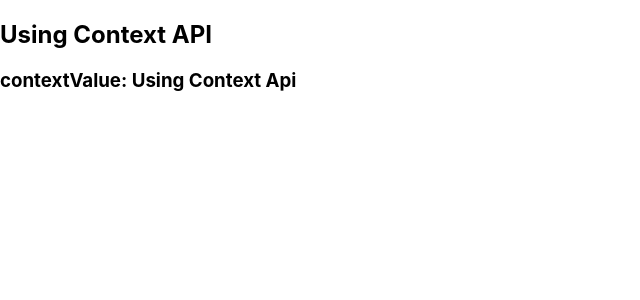
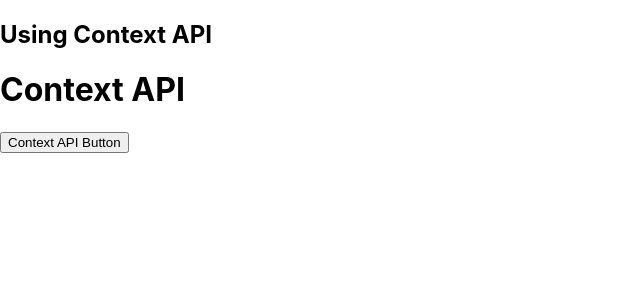
Before and after one commit to ilgyu8789/react-practice, a React (Create React App) app in the folder cra/: page / in a window 1280 px wide. Shown: the top 300 px of the page, without its empty margins (0-640 px from the left). Built offline with nearby package versions, Linux system fonts and the light colour scheme.

Commit message:
컨텍스트를 이용한 컴포넌트간 데이터 전송

```diff
--- a/cra/src/components/ContextApi.jsx
+++ b/cra/src/components/ContextApi.jsx
@@ -6,11 +6,40 @@
 
 class ContextApi extends React.Component {
   //  Context API 데이터 전송 예제
+  // render() {
+  //     return (
+  //         <Provider value="Using Context Api">
+  //             {/* Provider로 둘러 싼다 */}
+  //             <Children />
+  //         </Provider>
+  //     )
+  // }
+
+  //  컨텍스트로 객체 데이터 전송 예제
+  constructor(props) {
+    super(props);
+    this.state = { name: "Context API" };
+    //  this 바인드
+    this.setStateFunc = this.setStateFunc.bind(this);
+  }
+
+  setStateFunc(value) {
+    alert(value);
+    this.setState({ name: value });
+  }
+
   render() {
+    //  프로바이더에 전송할 객체
+    const content = {
+      ...this.state, //  state 전체
+      setStateFunc: this.setStateFunc, //  함수 전달
+    };
     return (
-      <Provider value="Using Context Api">
-        {/* Provider로 둘러 싼다 */}
-        <Children />
+      <Provider value={content}>
+        <div>
+          <h1>{this.state.name}</h1>
+          <Children />
+        </div>
       </Provider>
     );
   }
--- a/cra/src/components/ContextChildren2.jsx
+++ b/cra/src/components/ContextChildren2.jsx
@@ -2,10 +2,24 @@
 import { Consumer } from "./ContextApi"; //  데이터 소비자 임포트
 class ContextChildren2 extends React.Component {
   //  컨텍스트 이용하기 예제
+  // render() {
+  //     return (
+  //         <Consumer>
+  //             { contextValue =>
+  //                 <h3>contextValue: {contextValue}</h3> }
+  //         </Consumer>
+  //     )
+  // }
+
+  //  컨텍스트로 부모 데이터 변경 예제
   render() {
     return (
       <Consumer>
-        {(contextValue) => <h3>contextValue: {contextValue}</h3>}
+        {(value) => (
+          <button onClick={(e) => value.setStateFunc("Message From Child")}>
+            {value.name} Button
+          </button>
+        )}
       </Consumer>
     );
   }
```
